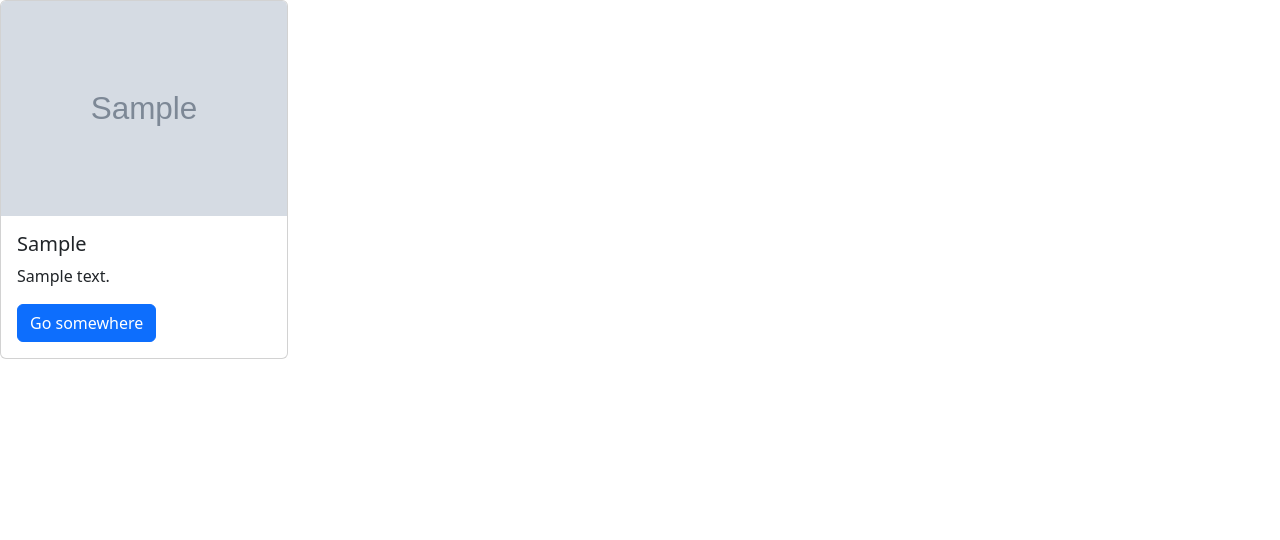
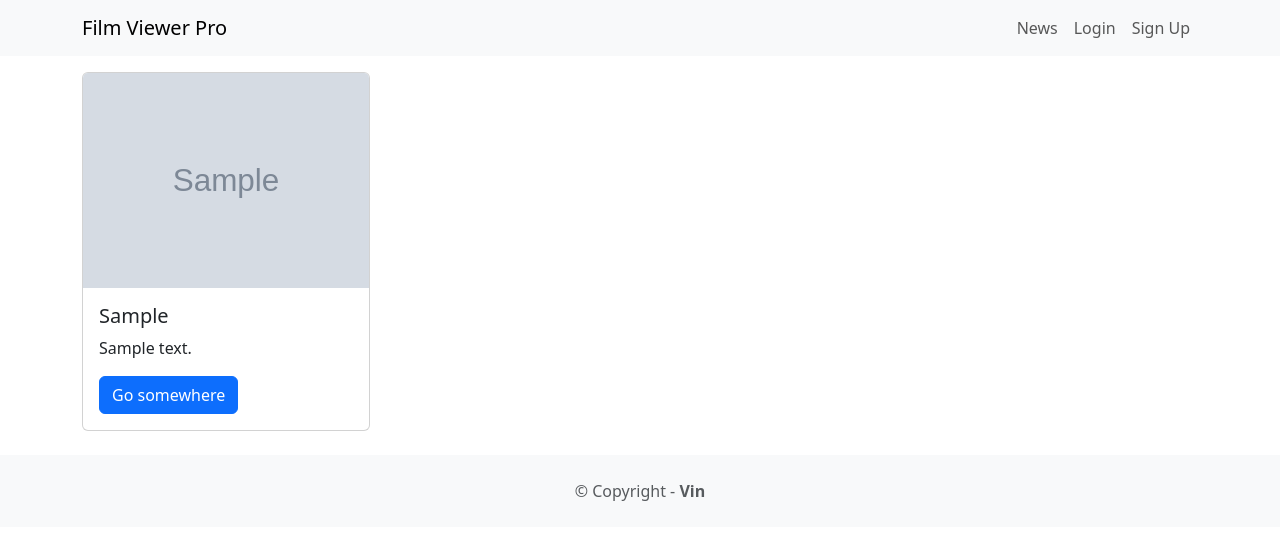
Before and after one commit to NjugunaKelvin/Film-Review-Pro, a Django app: page /news/ in a window 1280 px wide. Shown: the top 540 px of the page. Run offline with Django 5.2, Linux system fonts and the light colour scheme; tables that the repository leaves empty hold one stand-in row (values such as "Sample post"); grey boxes marked "Sample" are stand-in pictures; some libraries are stand-ins or nearby versions.

Commit message:
update static files configuration and enhance base template with footer and navigation links

```diff
--- a/FILM_REVIEW/settings.py
+++ b/FILM_REVIEW/settings.py
@@ -112,6 +112,10 @@ USE_TZ = True
 
 STATIC_URL = 'static/'
 
+STATICFILES_DIRS = [
+    BASE_DIR / 'FILM_REVIEW/static/',
+]
+
 # Default primary key field type
 # https://docs.djangoproject.com/en/5.1/ref/settings/#default-auto-field
 
--- a/FILM_REVIEW/templates/base.html
+++ b/FILM_REVIEW/templates/base.html
@@ -1,27 +1,24 @@
+{% load static %}
 <!DOCTYPE html>
 <html lang="en">
     <head>
-        <title>Movie APP</title>
+        <title>Film Viewer Pro</title>
         <link href="https://cdn.jsdelivr.net/npm/bootstrap@5.3.3/dist/css/bootstrap.min.css" rel="stylesheet" integrity="sha384-QWTKZyjpPEjISv5WaRU9OFeRpok6YctnYmDr5pNlyT2bRjXh0JMhjY6hW+ALEwIH" crossorigin="anonymous">
         <script src="https://cdn.jsdelivr.net/npm/bootstrap@5.1.1/dist/js/bootstrap.bundle.min.js" crossorigin="anonymous"></script>
         <meta name="viewport" content="width=device-width,initial-scale=1" />
+        <link rel="icon" href="{% static 'image/favicon.png'%}">
     </head>
     <body>
         <nav class="navbar navbar-expand-lg navbar-light bg-light mb-3">
             <div class="container">
-                <a class="navbar-brand" href="#">Film Viewer Pro</a>
-                <button class="navbar-toggler" type="button"
-                data-bs-toggle="collapse"
-                data-bs-target="#navbarNavAltMarkup"
-                aria-controls="navbarNavAltMarkup"
-                aria-expanded="false"
-                aria-label="Toggle navigation">
+                <a class="navbar-brand" href="{% url 'home'%}">Film Viewer Pro</a>
+                <button class="navbar-toggler" type="button" data-bs-toggle="collapse" data-bs-target="#navbarNavAltMarkup" aria-controls="navbarNavAltMarkup" aria-expanded="false" aria-label="Toggle navigation">
                 <span class="navbar-toggler-icon"></span>
                 </button>
                 <div class="collapse navbar-collapse"
                     id="navbarNavAltMarkup">
                     <div class="navbar-nav ms-auto">
-                        <a class="nav-link" href="#">News</a>
+                        <a class="nav-link" href="{% url 'news' %}">News</a>
                         <a class="nav-link" href="#">Login</a>
                         <a class="nav-link" href="#">Sign Up</a>
                     </div>
@@ -36,4 +33,13 @@
 
         </div>
     </body>
+
+    <footer class="text-center text-lg-start bg-light text-muted mt-4">
+        <div class="text-center p-4">
+            © Copyright -
+            <a class="text-reset fw-bold text-decoration-none"target="_blank"href="https://twitter.com/greglim81">
+                Vin
+            </a>
+            </div>
+    </footer>
 </html>
--- a/news/templates/news.html
+++ b/news/templates/news.html
@@ -1,12 +1,6 @@
-<!DOCTYPE html>
-<html>
-    <head>
-        <title>Movies App</title>
-        <link href="https://cdn.jsdelivr.net/npm/
-        bootstrap@5.1.1/dist/css/bootstrap.min.css"
-        rel="stylesheet" crossorigin="anonymous">
-    </head>
-    <body>
+{% extends 'base.html' %}
+
+{% block content %}
         {%for news in newss%}
         <div class="card" style="width: 18rem;">
             <img src="{{ news.image.url }}" class="card-img-top" alt="...">
@@ -17,5 +11,6 @@
             </div>
         </div>
         {% endfor %}
-    </body>
-</html>
+
+
+{% endblock content %}
```
Also changed, not shown: FILM_REVIEW/static/images/favicon.png (added).
